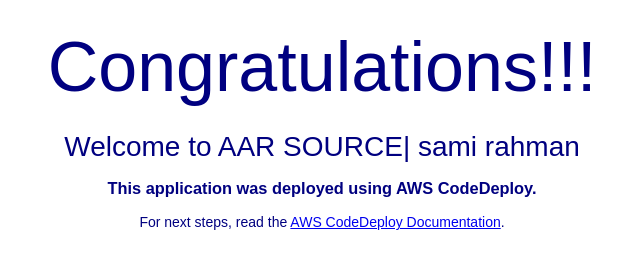
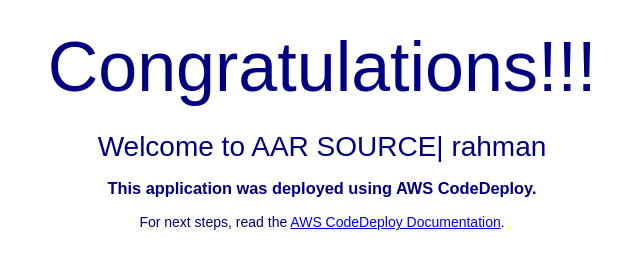
Before and after one commit to samTheHacke/aws-drinage-pipe-line, a plain HTML site: page index.html in a window 1280 px wide. Shown: the part 220-488 px from the top of the page, without its empty margins (318-958 px from the left). Drawn offline with Linux system fonts and the light colour scheme.

Commit message:
Update index.html

```diff
--- a/index.html
+++ b/index.html
@@ -28,7 +28,7 @@
   <div align="center">
     <img src="https://s3.ap-south-1.amazonaws.com/www.basava.com/aar_logo_final.png" style="max-width: 20%;">
     <h1>Congratulations!!! </h1>
-      <h2>Welcome to AAR SOURCE| sami rahman </h2>
+      <h2>Welcome to AAR SOURCE|  rahman </h2>
     <h3>This application was deployed using AWS CodeDeploy.</h3>
     <p>For next steps, read the <a href="http://aws.amazon.com/documentation/codedeploy">AWS CodeDeploy Documentation</a>.</p>
   </div>
```
